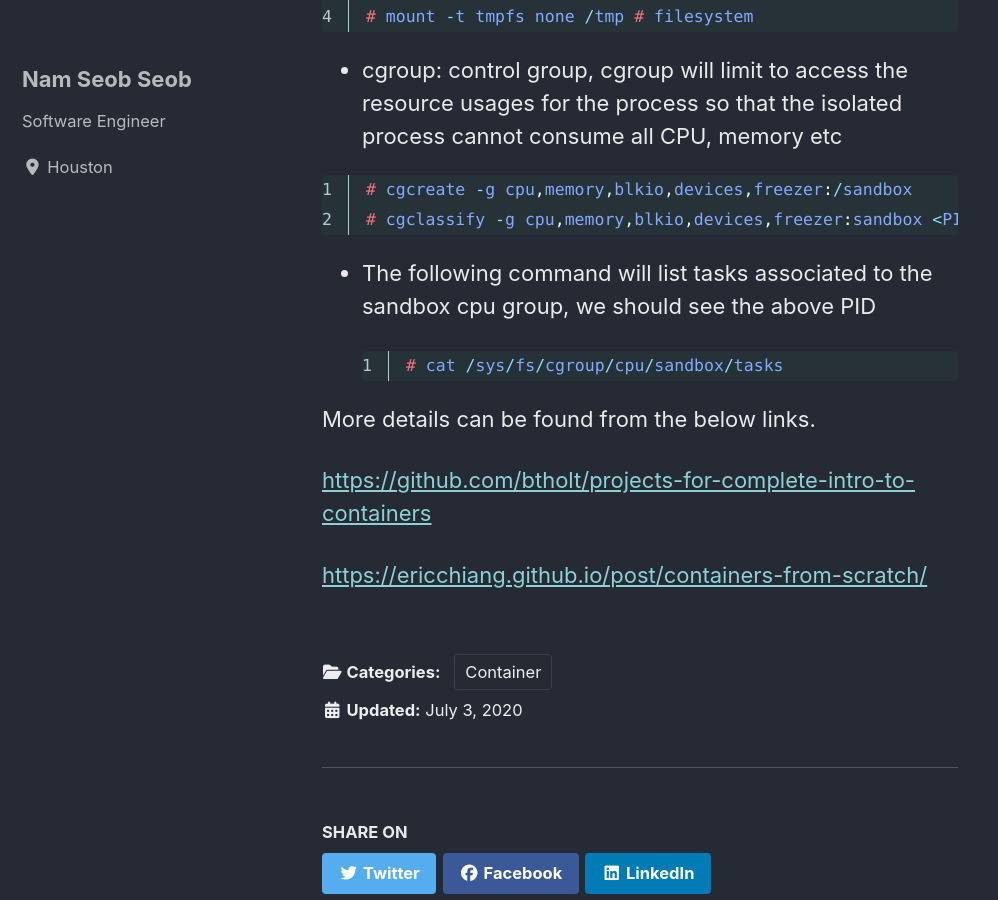
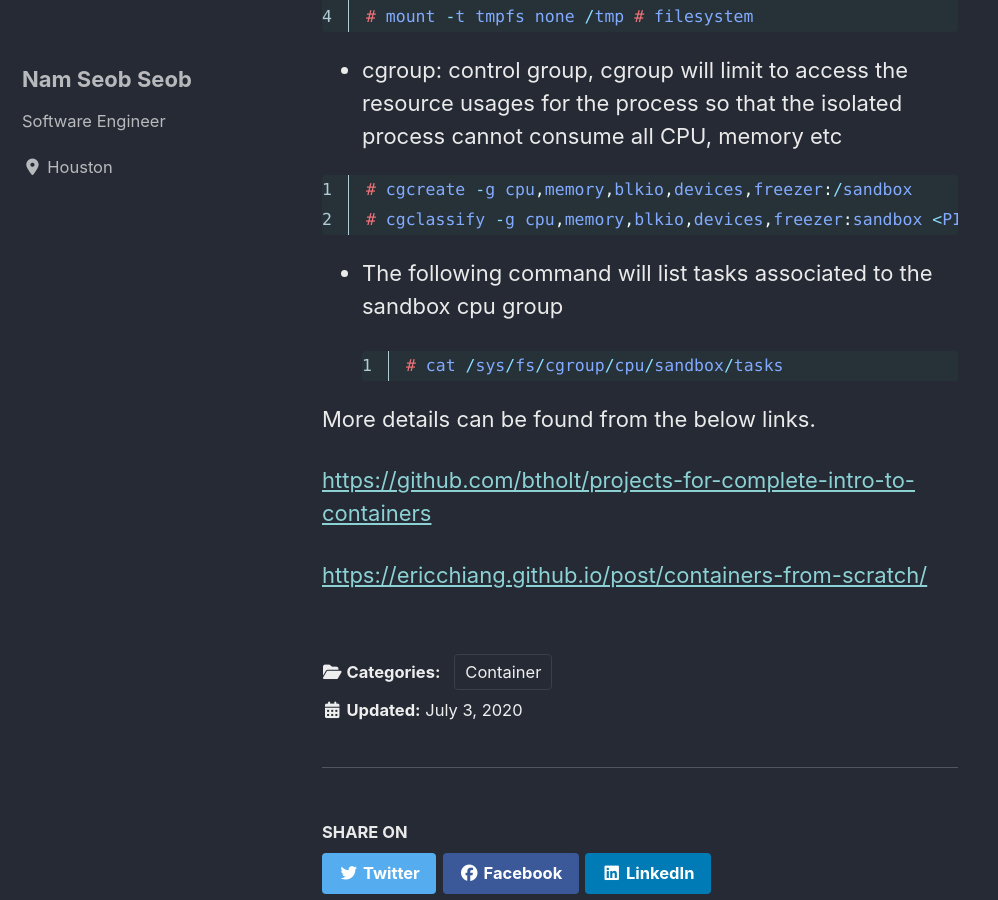
Before and after one commit to nsclass/nsclass.github.io, a Jekyll site: the page built from _posts/2020-07-03-container-base-technology.md, in a window 1280 px wide and 900 px high, scrolled down 770 px. Shown: the whole window, without its empty margins (0-998 px from the left). Built offline with Jekyll 4.4.1, drawn with Linux system fonts in a browser that asks for light colours; cached includes are drawn as plain includes; nearby versions of some CDN libraries.

Commit message:
update container blog

````diff
--- a/_posts/2020-07-03-container-base-technology.md
+++ b/_posts/2020-07-03-container-base-technology.md
@@ -38,7 +38,7 @@ Linux container is made of the following three technologies.
 # cgclassify -g cpu,memory,blkio,devices,freezer:sandbox <PID>
 ```
 
-- The following command will list tasks associated to the sandbox cpu group, we should see the above PID
+- The following command will list tasks associated to the sandbox cpu group
 
   ```
   # cat /sys/fs/cgroup/cpu/sandbox/tasks
````
